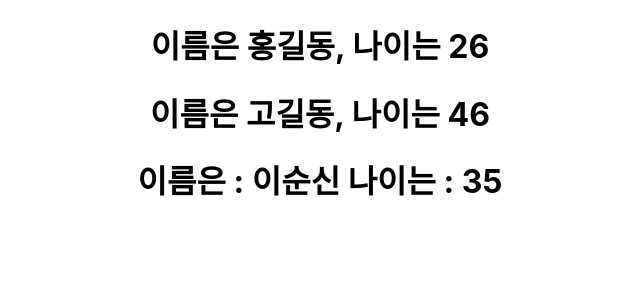
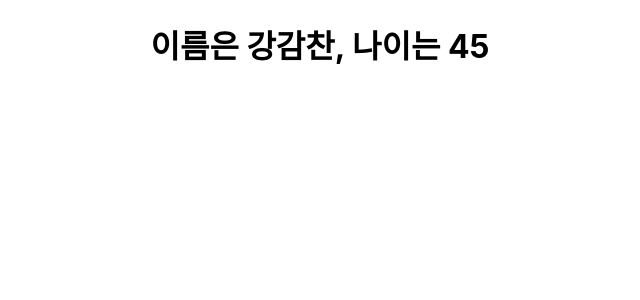
Before and after one commit to rudalson/react-tutor, a React (Create React App) app: page / in a window 1280 px wide. Shown: the top 300 px of the page, without its empty margins (320-960 px from the left). Built offline with nearby package versions, Linux system fonts and the light colour scheme.

Commit message:
added the 05. props, children, method, object

```diff
--- a/src/App.js
+++ b/src/App.js
@@ -5,10 +5,10 @@ import {Person3} from "./Person3"
 
 class App extends React.Component {
     state = {
-        person:[
-            {name:"홍길동", age:26},
-            {name:"고길동", age:46},
-            {name:"머스크", age:36},
+        person: [
+            {name: "홍길동", age: 26},
+            {name: "고길동", age: 46},
+            {name: "머스크", age: 36},
         ]
     }
 
@@ -24,11 +24,16 @@ class App extends React.Component {
 
     render() {
         const {person} = this.state;
+        const myfun = () => {
+            console.log("test")
+        };
         return (
             <div className="App">
-                <Person2 name={person[0].name} age={person[0].age}/>
-                <Person2 name={person[1].name} age={person[1].age}/>
-                <Person3 name={"이순신"} age={35}/>
+                <Person2
+                    name={"강감찬"}
+                    age={45}
+                    st={this.state}
+                />
             </div>
         );
     }
--- a/src/Person2.js
+++ b/src/Person2.js
@@ -1,16 +1,18 @@
 import React from "react";
 
 
-// const person2 = (props) => (
+const person2 = (props) => (
+    <div>
+        <h1>이름은 {props.name}, 나이는 {props.age}</h1>
+        {props.children}
+        {console.log(props.st)}
+    </div>
+)
+
+// const person2 = ({name, age}) => (
 //     <div>
-//         <h1>이름은 {props.name}, 나이는 {props.age}</h1>
+//         <h1>이름은 {name}, 나이는 {age}</h1>
 //     </div>
 // )
 
-const person2 = ({name, age}) => (
-    <div>
-        <h1>이름은 {name}, 나이는 {age}</h1>
-    </div>
-)
-
 export default person2;
```
